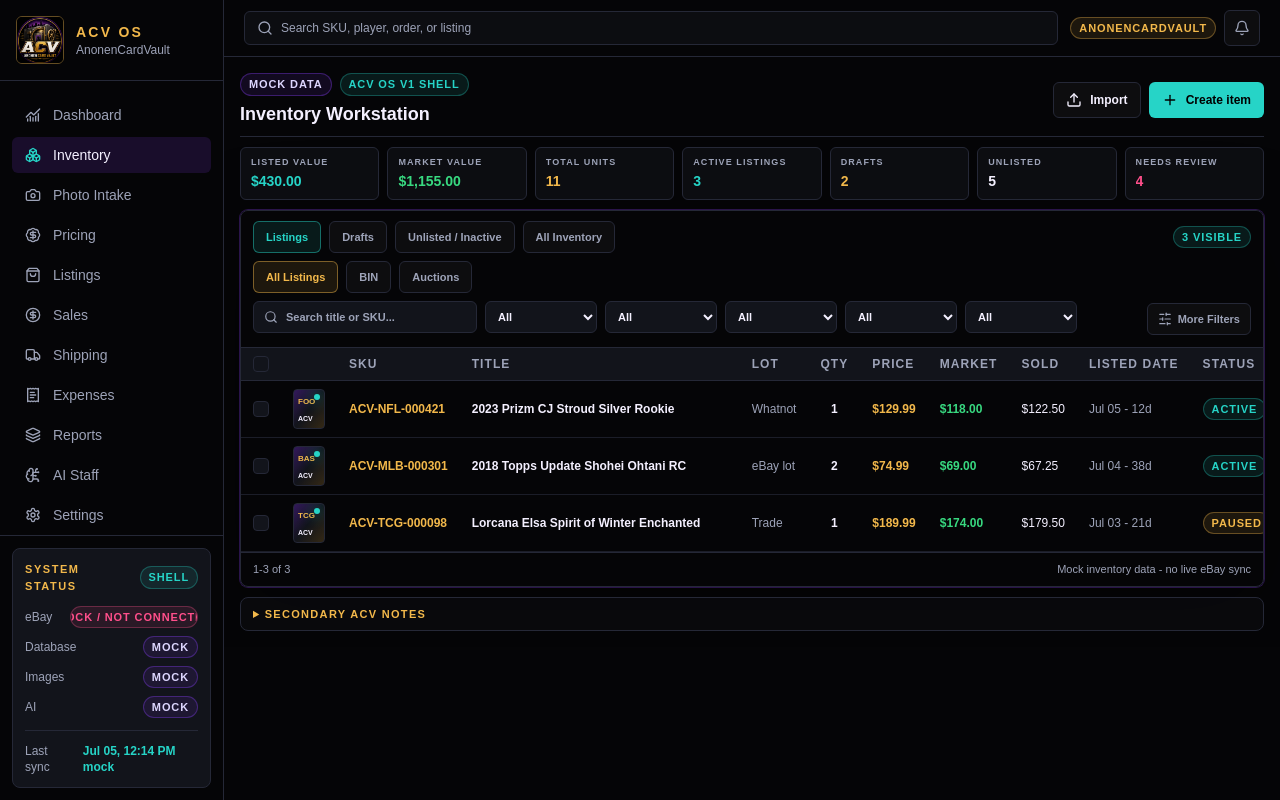
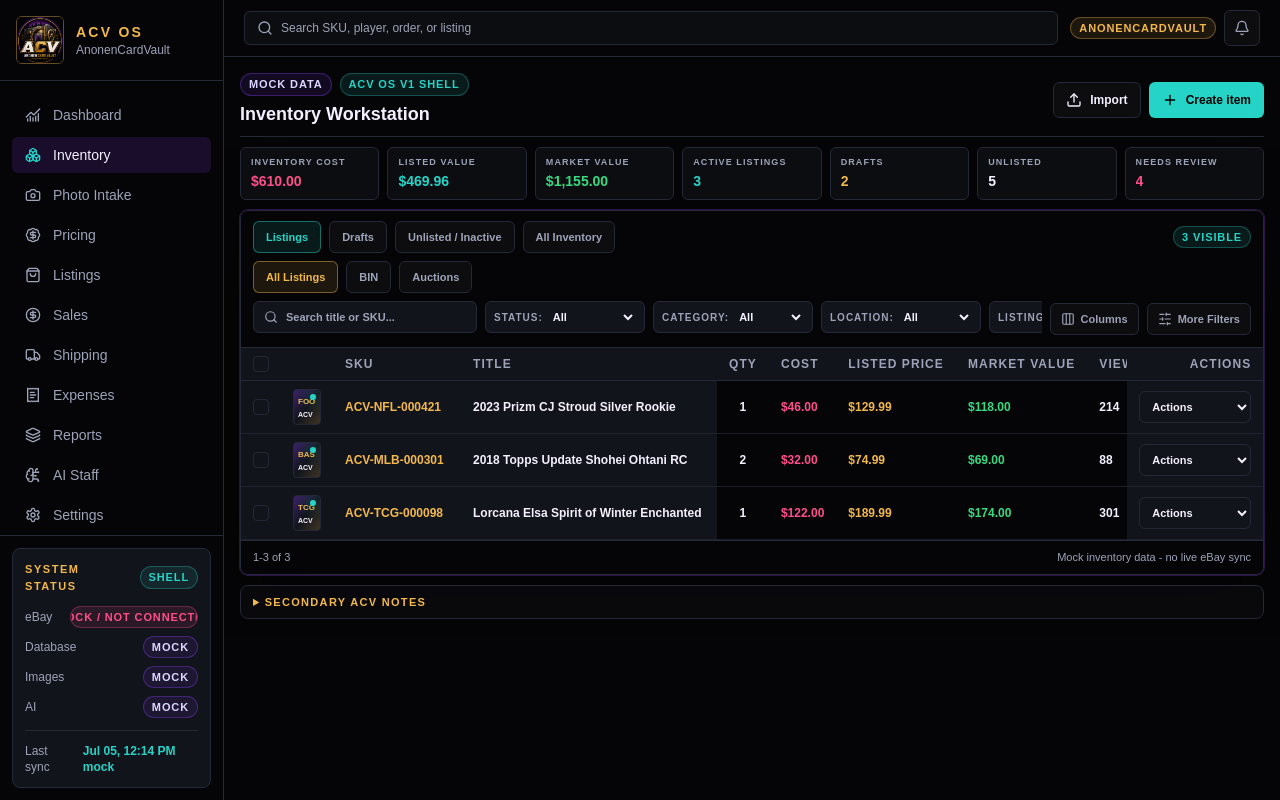
Before and after one commit to AnonenCardVault/ACV-OS, a Next.js app: page /inventory in a window 1280 px wide. Built offline with nearby package versions, Linux system fonts and the light colour scheme.

Commit message:
feat: finalize inventory table behavior

```diff
--- a/app/(app)/inventory/page.tsx
+++ b/app/(app)/inventory/page.tsx
@@ -4,6 +4,7 @@
 import {
   Archive,
   CheckCircle2,
+  Columns3,
   FileClock,
   Plus,
   RefreshCcw,
@@ -25,6 +26,28 @@
 type ViewMode = "Listings" | "Drafts" | "Unlisted / Inactive" | "All Inventory";
 type ListingSubTab = "All Listings" | "BIN" | "Auctions";
 type ConfidenceBand = "Low" | "Medium" | "High";
+type DataColumnKey =
+  | "qty"
+  | "cost"
+  | "listedPrice"
+  | "marketValue"
+  | "views"
+  | "watchers"
+  | "daysListed"
+  | "status"
+  | "lot"
+  | "soldMedian"
+  | "activeLow"
+  | "listingType"
+  | "platform"
+  | "source"
+  | "confidence"
+  | "drift"
+  | "lastCompUpdate"
+  | "lastPriceChange"
+  | "promotionPct"
+  | "offers"
+  | "shippingMethod";
 type Row = InventoryItem & { ops: InventoryOps };
 
 type InventoryOps = {
@@ -32,12 +55,19 @@
   team: string;
   autoRelicFlags: string;
   conditionNotes: string;
+  lotName?: string;
   listingType: "BIN" | "Auction" | "None";
   listingStatus: string;
+  platform?: string;
   views: number;
   watchers: number;
   soldMedian: number;
   activeLow: number;
+  lastCompUpdate?: string;
+  lastPriceChange?: string;
+  promotionPct?: number;
+  offers?: number;
+  shippingMethod?: string;
   driftStatus: string;
   draftSource: "ACV Draft" | "Future eBay Draft" | "None";
   titleStatus: string;
@@ -54,6 +84,23 @@
 
 const views: ViewMode[] = ["Listings", "Drafts", "Unlisted / Inactive", "All Inventory"];
 const listingSubTabs: ListingSubTab[] = ["All Listings", "BIN", "Auctions"];
+const defaultVisibleDataColumns: DataColumnKey[] = ["qty", "cost", "listedPrice", "marketValue", "views", "watchers", "daysListed", "status"];
+
+const optionalDataColumns: Array<{ key: DataColumnKey; label: string }> = [
+  { key: "lot", label: "Lot" },
+  { key: "soldMedian", label: "Sold median comp" },
+  { key: "activeLow", label: "Active low" },
+  { key: "listingType", label: "Listing type" },
+  { key: "platform", label: "Platform" },
+  { key: "source", label: "Source" },
+  { key: "confidence", label: "Confidence" },
+  { key: "drift", label: "Drift" },
+  { key: "lastCompUpdate", label: "Last comp update" },
+  { key: "lastPriceChange", label: "Last price change" },
+  { key: "promotionPct", label: "Promotion %" },
+  { key: "offers", label: "Offers" },
+  { key: "shippingMethod", label: "Shipping method" }
+];
 
 const opsBySku: Record<string, InventoryOps> = {
   "ACV-NFL-000421": {
@@ -61,12 +108,18 @@
     team: "Houston Texans",
     autoRelicFlags: "No auto / no relic",
     conditionNotes: "Clean front, minor edge review complete.",
+    platform: "eBay",
     listingType: "BIN",
     listingStatus: "Active",
     views: 214,
     watchers: 18,
     soldMedian: 122.5,
     activeLow: 109.99,
+    lastCompUpdate: "Jul 05",
+    lastPriceChange: "Jul 03",
+    promotionPct: 2,
+    offers: 3,
+    shippingMethod: "Standard envelope",
     driftStatus: "In sync",
     draftSource: "None",
     titleStatus: "Approved",
@@ -133,12 +186,19 @@
     team: "Los Angeles Angels",
     autoRelicFlags: "No auto / no relic",
     conditionNotes: "Quantity 2. Recheck both copies before relist.",
+    lotName: "LOT-EBAY-US1-2018",
+    platform: "eBay",
     listingType: "Auction",
     listingStatus: "Active",
     views: 88,
     watchers: 9,
     soldMedian: 67.25,
     activeLow: 59.99,
+    lastCompUpdate: "Jul 04",
+    lastPriceChange: "Jun 29",
+    promotionPct: 0,
+    offers: 1,
+    shippingMethod: "BMWT",
     driftStatus: "Price drift",
     draftSource: "None",
     titleStatus: "Approved",
@@ -205,6 +265,7 @@
     team: "Pokemon",
     autoRelicFlags: "No auto / no relic",
     conditionNotes: "Sold. Keep record for reconciliation and shipping.",
+    platform: "eBay",
     listingType: "BIN",
     listingStatus: "Sold",
     views: 141,
@@ -229,12 +290,18 @@
     team: "Lorcana",
     autoRelicFlags: "No auto / no relic",
     conditionNotes: "Missing location. Confirm before next pick list.",
+    platform: "eBay",
     listingType: "BIN",
     listingStatus: "Paused",
     views: 301,
     watchers: 27,
     soldMedian: 179.5,
     activeLow: 169,
+    lastCompUpdate: "Jul 03",
+    lastPriceChange: "Jul 01",
+    promotionPct: 4,
+    offers: 6,
+    shippingMethod: "BMWT",
     driftStatus: "Quantity drift",
     draftSource: "None",
     titleStatus: "Approved",
@@ -351,7 +418,7 @@
     <div
       className={cn(
         "relative flex shrink-0 flex-col justify-between overflow-hidden rounded border border-acv-border bg-gradient-to-br from-acv-purple/35 via-acv-panel2 to-acv-gold/20",
-        large ? "h-72 w-full max-w-56 p-2" : "h-10 w-8 p-1"
+        large ? "h-72 w-full max-w-56 p-2" : "h-9 w-7 p-1"
       )}
     >
       <span className={cn("font-bold uppercase text-acv-gold", large ? "text-xs" : "text-[8px]")}>{category.slice(0, 3)}</span>
@@ -405,12 +472,13 @@
 }) {
   return (
     <label className={cn("min-w-0", className)}>
-      <span className="sr-only">{label}</span>
+      <div className="flex h-8 w-full min-w-0 items-center gap-1.5 rounded-md border border-acv-border bg-acv-panel2 px-2 transition hover:border-acv-teal/45">
+        <span className="shrink-0 text-[10px] font-semibold uppercase tracking-[0.1em] text-acv-muted">{label}:</span>
         <select
           aria-label={label}
           value={value}
           onChange={(event) => onChange(event.target.value)}
-        className="h-8 w-full rounded-md border border-acv-border bg-acv-panel2 px-2 text-[11px] font-semibold text-acv-text outline-none transition hover:border-acv-teal/45"
+          className="min-w-0 flex-1 bg-transparent text-[11px] font-semibold text-acv-text outline-none"
         >
           {options.map((option) => (
             <option key={option} value={option}>
@@ -418,6 +486,7 @@
             </option>
           ))}
         </select>
+      </div>
     </label>
   );
 }
@@ -457,6 +526,36 @@
       )}
     >
       {children}
+    </button>
+  );
+}
+
+function ColumnToggleButton({
+  label,
+  checked,
+  disabled,
+  onClick
+}: {
+  label: string;
+  checked: boolean;
+  disabled?: boolean;
+  onClick?: () => void;
+}) {
+  return (
+    <button
+      type="button"
+      role="checkbox"
+      aria-checked={checked}
+      disabled={disabled}
+      onClick={onClick}
+      className={cn(
+        "flex h-8 min-w-0 items-center gap-2 rounded-md border px-2 text-left text-[11px] font-semibold transition",
+        checked ? "border-acv-teal/35 bg-acv-teal/10 text-acv-teal" : "border-acv-border bg-white/[0.03] text-acv-muted hover:border-acv-teal/40 hover:text-acv-teal",
+        disabled && "cursor-not-allowed opacity-70"
+      )}
+    >
+      <span className={cn("h-3 w-3 shrink-0 rounded-[3px] border", checked ? "border-acv-teal bg-acv-teal" : "border-acv-border bg-acv-panel2")} />
+      <span className="truncate">{label}</span>
     </button>
   );
 }
@@ -566,6 +665,7 @@
                   <DetailField label="Auto / Relic" value={row.ops.autoRelicFlags} />
                   <DetailField label="Status" value={row.status} tone={statusTone(row.status) === "pink" ? "pink" : "teal"} />
                   <DetailField label="Location" value={row.location || "Missing"} tone={row.location ? undefined : "pink"} />
+                  <DetailField label="Lot" value={lotLabel(row)} />
                   <DetailField label="Purchase Cost" value={row.purchaseCost ? formatCurrency(row.purchaseCost) : "Missing"} tone={row.purchaseCost ? "pink" : "pink"} />
                   <DetailField label="Ask / Listed" value={row.askingPrice ? formatCurrency(row.askingPrice) : "-"} tone="gold" />
                   <DetailField label="Market Value" value={formatCurrency(row.marketValue)} tone="green" />
@@ -574,6 +674,11 @@
                   <DetailField label="AI Confidence" value={formatPercent(row.aiConfidence)} tone={confidenceBand(row.aiConfidence) === "Low" ? "pink" : confidenceBand(row.aiConfidence) === "Medium" ? "gold" : "teal"} />
                   <DetailField label="Listing Type" value={row.ops.listingType} tone={row.ops.listingType === "None" ? undefined : "gold"} />
                   <DetailField label="eBay Item ID" value={row.ebayId} />
+                  <DetailField label="Sold Median Comp" value={formatCurrency(row.ops.soldMedian)} />
+                  <DetailField label="Active Low" value={formatCurrency(row.ops.activeLow)} tone="pink" />
+                  <DetailField label="Views" value={row.ops.views} />
+                  <DetailField label="Watchers" value={row.ops.watchers} tone="teal" />
+                  <DetailField label="Days Listed" value={row.daysListed ? `${row.daysListed} days` : "Not listed"} />
                   <DetailField label="Comp Summary" value={row.ops.compSummary} tone="teal" />
                 </div>
               </section>
@@ -684,20 +789,31 @@
 }
 
 function lotLabel(row: Row) {
-  if (row.source === "eBay lot") return "eBay lot";
-  if (row.source === "Local show") return "Show lot";
-  if (row.source === "Whatnot") return "Whatnot";
-  if (row.source === "Trade") return "Trade";
-  return row.source;
+  return row.ops.lotName || "—";
 }
 
-function tablePrice(row: Row) {
-  return row.askingPrice || row.ops.suggestedPrice || row.marketValue;
+function platformLabel(row: Row) {
+  return row.ops.platform || (row.status === "Listed" || row.status === "Sold" ? "eBay" : "ACV");
 }
 
-function listedDateLabel(row: Row) {
-  if (!row.daysListed) return "Not listed";
-  return `${row.lastUpdated.split(",")[0]} - ${row.daysListed}d`;
+function lastCompUpdate(row: Row) {
+  return row.ops.lastCompUpdate || "Mock pending";
+}
+
+function lastPriceChange(row: Row) {
+  return row.ops.lastPriceChange || "No change";
+}
+
+function promotionPct(row: Row) {
+  return row.ops.promotionPct ?? 0;
+}
+
+function offersCount(row: Row) {
+  return row.ops.offers ?? 0;
+}
+
+function shippingMethod(row: Row) {
+  return row.ops.shippingMethod || (row.status === "Listed" ? "Standard envelope" : "Not set");
 }
 
 function needsReview(row: Row) {
@@ -736,6 +852,8 @@
   const [dateListedFilter, setDateListedFilter] = useState("All");
   const [marketRangeFilter, setMarketRangeFilter] = useState("All");
   const [showMoreFilters, setShowMoreFilters] = useState(false);
+  const [showColumnsMenu, setShowColumnsMenu] = useState(false);
+  const [enabledOptionalColumns, setEnabledOptionalColumns] = useState<Set<DataColumnKey>>(new Set());
   const [saveMessage, setSaveMessage] = useState("");
 
   const listedRows = rows.filter((row) => row.status === "Listed");
@@ -743,8 +861,9 @@
   const unlistedRows = rows.filter((row) => row.status !== "Listed" && row.ops.draftSource === "None");
 
   const summary = {
-    totalValue: rows.reduce((total, row) => total + row.marketValue * row.quantity, 0),
-    listedValue: listedRows.reduce((total, row) => total + row.marketValue * row.quantity, 0),
+    inventoryCost: rows.reduce((total, row) => total + row.purchaseCost * row.quantity, 0),
+    marketValue: rows.reduce((total, row) => total + row.marketValue * row.quantity, 0),
+    listedValue: listedRows.reduce((total, row) => total + row.askingPrice * row.quantity, 0),
     draftValue: draftRows.reduce((total, row) => total + row.marketValue * row.quantity, 0),
     unlistedValue: unlistedRows.reduce((total, row) => total + row.marketValue * row.quantity, 0),
     totalUnits: rows.reduce((total, row) => total + row.quantity, 0),
@@ -814,6 +933,15 @@
     setSaveMessage(`${sku || "Inventory item"} saved locally in mock mode.`);
   }
 
+  function toggleOptionalColumn(key: DataColumnKey) {
+    setEnabledOptionalColumns((current) => {
+      const next = new Set(current);
+      if (next.has(key)) next.delete(key);
+      else next.add(key);
+      return next;
+    });
+  }
+
   const checkboxHeader = (
     <SelectCheckbox checked={allVisibleSelected} label="Select all visible inventory rows" onChange={toggleVisible} />
   );
@@ -821,22 +949,65 @@
   const checkboxColumn = {
     key: "select",
     header: checkboxHeader,
+    className: "sticky left-0 z-30 w-8 min-w-8 bg-acv-panel2 px-2",
     cell: (row: Row) => <SelectCheckbox checked={selectedIds.has(row.id)} label={`Select ${row.sku}`} onChange={(checked) => toggleRow(row.id, checked)} />
   };
 
+  const dataColumnDefinitions: Record<DataColumnKey, { header: string; className?: string; cell: (row: Row) => React.ReactNode }> = {
+    qty: { header: "Qty", className: "text-center", cell: (row) => <span className="font-semibold text-acv-text">{row.quantity}</span> },
+    cost: {
+      header: "Cost",
+      cell: (row) => (row.purchaseCost ? <span className="font-semibold text-acv-pink">{formatCurrency(row.purchaseCost)}</span> : <span className="text-acv-muted">—</span>)
+    },
+    listedPrice: {
+      header: "Listed Price",
+      cell: (row) => <span className={row.askingPrice ? "font-semibold text-acv-gold" : "font-semibold text-acv-muted"}>{row.askingPrice ? formatCurrency(row.askingPrice) : "—"}</span>
+    },
+    marketValue: { header: "Market Value", cell: (row) => <span className="font-semibold text-acv-green">{formatCurrency(row.marketValue)}</span> },
+    views: { header: "Views", cell: (row) => <span className="font-semibold text-acv-text">{row.ops.views}</span> },
+    watchers: { header: "Watchers", cell: (row) => <span className="font-semibold text-acv-teal">{row.ops.watchers}</span> },
+    daysListed: { header: "Days Listed", cell: (row) => <span className={row.daysListed ? "font-semibold text-acv-text" : "text-acv-muted"}>{row.daysListed ? `${row.daysListed}d` : "—"}</span> },
+    status: { header: "Status", cell: (row) => <StatusPill tone={statusTone(row.ops.listingStatus)}>{row.ops.listingStatus}</StatusPill> },
+    lot: { header: "Lot", cell: (row) => <span className="whitespace-nowrap text-acv-muted">{lotLabel(row)}</span> },
+    soldMedian: { header: "Sold Median Comp", cell: (row) => <span className="text-acv-text">{formatCurrency(row.ops.soldMedian)}</span> },
+    activeLow: { header: "Active Low", cell: (row) => <span className="font-semibold text-acv-pink">{formatCurrency(row.ops.activeLow)}</span> },
+    listingType: { header: "Listing Type", cell: (row) => <StatusPill tone={statusTone(row.ops.listingType)}>{row.ops.listingType}</StatusPill> },
+    platform: { header: "Platform", cell: (row) => <span className="whitespace-nowrap text-acv-muted">{platformLabel(row)}</span> },
+    source: { header: "Source", cell: (row) => <span className="whitespace-nowrap text-acv-muted">{row.source}</span> },
+    confidence: {
+      header: "Confidence",
+      cell: (row) => <span className={confidenceBand(row.aiConfidence) === "Low" ? "font-semibold text-acv-pink" : confidenceBand(row.aiConfidence) === "Medium" ? "font-semibold text-acv-gold" : "font-semibold text-acv-teal"}>{formatPercent(row.aiConfidence)}</span>
+    },
+    drift: { header: "Drift", cell: (row) => <StatusPill tone={statusTone(row.ops.driftStatus)}>{row.ops.driftStatus}</StatusPill> },
+    lastCompUpdate: { header: "Last Comp Update", cell: (row) => <span className="whitespace-nowrap text-acv-muted">{lastCompUpdate(row)}</span> },
+    lastPriceChange: { header: "Last Price Change", cell: (row) => <span className="whitespace-nowrap text-acv-muted">{lastPriceChange(row)}</span> },
+    promotionPct: { header: "Promotion %", cell: (row) => <span className="font-semibold text-acv-gold">{promotionPct(row)}%</span> },
+    offers: { header: "Offers", cell: (row) => <span className="font-semibold text-acv-text">{offersCount(row)}</span> },
+    shippingMethod: { header: "Shipping Method", cell: (row) => <span className="whitespace-nowrap text-acv-muted">{shippingMethod(row)}</span> }
+  };
+
+  const activeDataColumnKeys = [
+    ...defaultVisibleDataColumns,
+    ...optionalDataColumns.filter(({ key }) => enabledOptionalColumns.has(key)).map(({ key }) => key)
+  ];
+
   const inventoryColumns = [
     checkboxColumn,
-    { key: "thumbnail", header: "", className: "w-14", cell: (row: Row) => <CardImageTile label={row.name} category={row.category} /> },
-    { key: "sku", header: "SKU", cell: (row: Row) => <span className="font-semibold text-acv-gold">{row.sku}</span> },
-    { key: "title", header: "Title", cell: (row: Row) => <span className="line-clamp-1 min-w-64 max-w-[360px] font-semibold text-acv-text">{row.name}</span> },
-    { key: "lot", header: "Lot", cell: (row: Row) => <span className="whitespace-nowrap text-acv-muted">{lotLabel(row)}</span> },
-    { key: "qty", header: "Qty", className: "text-center", cell: (row: Row) => <span className="font-semibold text-acv-text">{row.quantity}</span> },
-    { key: "price", header: "Price", cell: (row: Row) => <span className={row.askingPrice ? "font-semibold text-acv-gold" : "font-semibold text-acv-muted"}>{row.askingPrice ? formatCurrency(row.askingPrice) : formatCurrency(tablePrice(row))}</span> },
-    { key: "market", header: "Market", cell: (row: Row) => <span className="font-semibold text-acv-green">{formatCurrency(row.marketValue)}</span> },
-    { key: "sold", header: "Sold", cell: (row: Row) => <span className="text-acv-text">{formatCurrency(row.ops.soldMedian)}</span> },
-    { key: "listedDate", header: "Listed Date", cell: (row: Row) => <span className={row.daysListed ? "whitespace-nowrap text-acv-muted" : "whitespace-nowrap text-acv-muted/70"}>{listedDateLabel(row)}</span> },
-    { key: "status", header: "Status", cell: (row: Row) => <StatusPill tone={statusTone(row.ops.listingStatus)}>{row.ops.listingStatus}</StatusPill> },
-    { key: "actions", header: "Actions", className: "text-right", cell: (row: Row) => <ActionMenu row={row} onOpen={setSelectedRow} /> }
+    { key: "thumbnail", header: "", className: "sticky left-8 z-30 w-12 min-w-12 bg-acv-panel2 px-1.5", cell: (row: Row) => <CardImageTile label={row.name} category={row.category} /> },
+    { key: "sku", header: "SKU", className: "sticky left-20 z-30 w-32 min-w-32 bg-acv-panel2", cell: (row: Row) => <span className="font-semibold text-acv-gold">{row.sku}</span> },
+    {
+      key: "title",
+      header: "Title",
+      className: "sticky left-52 z-30 w-44 min-w-44 bg-acv-panel2 md:w-64 md:min-w-64",
+      cell: (row: Row) => <span className="line-clamp-1 font-semibold text-acv-text">{row.name}</span>
+    },
+    ...activeDataColumnKeys.map((key) => ({
+      key,
+      header: dataColumnDefinitions[key].header,
+      className: dataColumnDefinitions[key].className,
+      cell: dataColumnDefinitions[key].cell
+    })),
+    { key: "actions", header: "Actions", className: "sticky right-0 z-30 w-28 min-w-28 bg-acv-panel2 text-right", cell: (row: Row) => <ActionMenu row={row} onOpen={setSelectedRow} /> }
   ];
 
   const activeFilterCount = [
@@ -873,9 +1044,9 @@
 
         <div className="grid min-w-0 grid-cols-[repeat(auto-fit,minmax(94px,1fr))] gap-2">
           {[
+            ["Inventory Cost", formatCurrency(summary.inventoryCost), "pink"],
             ["Listed Value", formatCurrency(summary.listedValue), "teal"],
-            ["Market Value", formatCurrency(summary.totalValue), "green"],
-            ["Total Units", String(summary.totalUnits), "gold"],
+            ["Market Value", formatCurrency(summary.marketValue), "green"],
             ["Active Listings", String(summary.activeListings), "teal"],
             ["Drafts", String(summary.drafts), "gold"],
             ["Unlisted", String(summary.unlistedItems), "neutral"],
@@ -933,12 +1104,23 @@
                     />
                   </div>
                 </label>
-                <ToolbarSelect label="Status" value={statusFilter} options={["All", ...uniqueValues([...rows.map((row) => row.status), ...rows.map((row) => row.ops.listingStatus)])]} onChange={setStatusFilter} className="w-28 shrink-0" />
-                <ToolbarSelect label="Category" value={categoryFilter} options={["All", ...uniqueValues(rows.map((row) => row.category))]} onChange={setCategoryFilter} className="w-28 shrink-0" />
-                <ToolbarSelect label="Location" value={locationFilter} options={["All", ...uniqueValues(rows.map((row) => row.location || "Missing"))]} onChange={setLocationFilter} className="w-28 shrink-0" />
-                <ToolbarSelect label="Listing Type" value={listingTypeFilter} options={["All", "BIN", "Auction", "None"]} onChange={setListingTypeFilter} className="w-28 shrink-0" />
-                <ToolbarSelect label="Source" value={sourceFilter} options={["All", ...uniqueValues(rows.map((row) => row.source))]} onChange={setSourceFilter} className="w-28 shrink-0" />
+                <ToolbarSelect label="Status" value={statusFilter} options={["All", ...uniqueValues([...rows.map((row) => row.status), ...rows.map((row) => row.ops.listingStatus)])]} onChange={setStatusFilter} className="w-40 shrink-0" />
+                <ToolbarSelect label="Category" value={categoryFilter} options={["All", ...uniqueValues(rows.map((row) => row.category))]} onChange={setCategoryFilter} className="w-40 shrink-0" />
+                <ToolbarSelect label="Location" value={locationFilter} options={["All", ...uniqueValues(rows.map((row) => row.location || "Missing"))]} onChange={setLocationFilter} className="w-40 shrink-0" />
+                <ToolbarSelect label="Listing Type" value={listingTypeFilter} options={["All", "BIN", "Auction", "None"]} onChange={setListingTypeFilter} className="w-44 shrink-0" />
+                <ToolbarSelect label="Source" value={sourceFilter} options={["All", ...uniqueValues(rows.map((row) => row.source))]} onChange={setSourceFilter} className="w-40 shrink-0" />
               </div>
+              <button
+                type="button"
+                onClick={() => setShowColumnsMenu((current) => !current)}
+                className={cn(
+                  "inline-flex h-8 shrink-0 items-center gap-1.5 rounded-md border px-2.5 text-[11px] font-semibold transition",
+                  showColumnsMenu ? "border-acv-gold/45 bg-acv-gold/10 text-acv-gold" : "border-acv-border bg-white/[0.03] text-acv-muted hover:border-acv-gold/45 hover:text-acv-gold"
+                )}
+              >
+                <Columns3 className="h-3.5 w-3.5" />
+                Columns
+              </button>
               <button
                 type="button"
                 onClick={() => setShowMoreFilters((current) => !current)}
@@ -951,6 +1133,26 @@
                 More Filters
               </button>
             </div>
+
+            {showColumnsMenu && (
+              <div className="rounded-md border border-acv-border bg-black/25 p-2">
+                <div className="mb-2 flex flex-wrap items-center justify-between gap-2">
+                  <p className="text-[11px] font-semibold uppercase tracking-[0.12em] text-acv-gold">Visible Columns</p>
+                  <span className="text-[11px] text-acv-muted">Identity + Actions stay frozen</span>
+                </div>
+                <div className="grid min-w-0 grid-cols-[repeat(auto-fit,minmax(132px,1fr))] gap-2">
+                  {["Checkbox", "Thumbnail", "SKU", "Title", "Actions"].map((label) => (
+                    <ColumnToggleButton key={label} label={label} checked disabled />
+                  ))}
+                  {defaultVisibleDataColumns.map((key) => (
+                    <ColumnToggleButton key={key} label={dataColumnDefinitions[key].header} checked disabled />
+                  ))}
+                  {optionalDataColumns.map(({ key, label }) => (
+                    <ColumnToggleButton key={key} label={label} checked={enabledOptionalColumns.has(key)} onClick={() => toggleOptionalColumn(key)} />
+                  ))}
+                </div>
+              </div>
+            )}
 
             {showMoreFilters && (
               <div className="grid min-w-0 grid-cols-[repeat(auto-fit,minmax(120px,1fr))] gap-2 rounded-md border border-acv-border bg-black/25 p-2">
@@ -965,7 +1167,7 @@
             {selectedIds.size > 0 && (
               <div className="flex flex-wrap items-center gap-2 rounded-md border border-acv-teal/35 bg-acv-teal/10 p-2">
                 <StatusPill tone="teal">{selectedIds.size} selected</StatusPill>
-                {["Edit Selected", "Refresh Comps", "Generate Drafts", "Update Location", "Stage to eBay"].map((action) => (
+                {["Edit Selected", "Refresh Comps", "Update Location", "Generate Drafts", "Stage to eBay"].map((action) => (
                   <MiniActionButton key={action}>{action}</MiniActionButton>
                 ))}
                 <MiniActionButton tone="pink">
```
Lines whose indentation alone changed are shown as unchanged.
